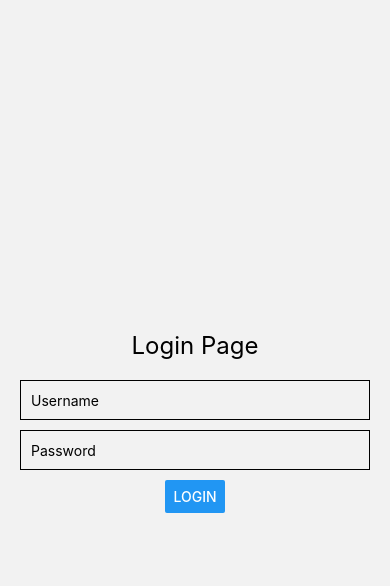
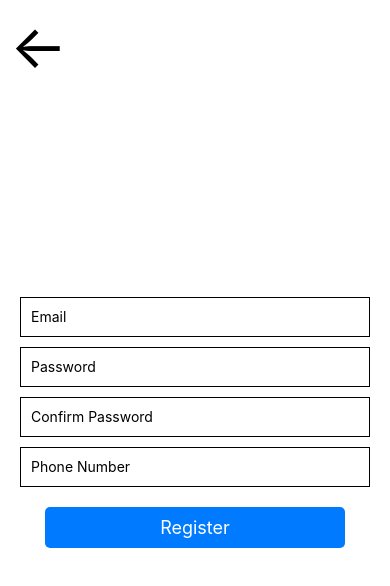
Before and after one commit to guilhermedu/IHC-PROJ, a React Native app in the folder IHC/: screen /Register in a window 390 px wide. Before the commit this address had no page. Shown: the top 586 px of the page. Built offline with nearby package versions, Linux system fonts and the light colour scheme.

Commit message:
login e register

```diff
--- a/IHC/navigation/AppNavigation.js
+++ b/IHC/navigation/AppNavigation.js
@@ -7,6 +7,7 @@ import ResultsScreen from '../screens/ResultsScreen';
 import TripDetailScreen from '../screens/TripDetailScreen';
 import AccountScreen from '../screens/AccountScreen';
 import TripsScreen from '../screens/TripsScreen';
+import RegisterScreen from '../screens/RegisterScreen';
 import { Ionicons } from '@expo/vector-icons';
 
 const Stack = createNativeStackNavigator();
@@ -39,6 +40,7 @@ function HomeTabs() {
 export default function AppNavigation() {
   return (
     <Stack.Navigator initialRouteName="Login" screenOptions={{ headerShown: false }}>
+      <Stack.Screen name="Register" component={RegisterScreen} />
       <Stack.Screen name="Login" component={LoginScreen} />
       <Stack.Screen name="Home" component={HomeTabs} />
       <Stack.Screen name="Results" component={ResultsScreen} options={{ headerShown: true }} />
--- a/IHC/package.json
+++ b/IHC/package.json
@@ -9,6 +9,7 @@
     "web": "expo start --web"
   },
   "dependencies": {
+    "@react-native-firebase/database": "^19.2.2",
     "@react-navigation/bottom-tabs": "^6.5.20",
     "@react-navigation/native-stack": "^6.9.26",
     "expo": "~50.0.14",
--- a/IHC/screens/AccountScreen.js
+++ b/IHC/screens/AccountScreen.js
@@ -3,10 +3,12 @@ import { View, Text, Button, TextInput } from 'react-native';
 import { styles } from '../styles/AppStyles';
 
 
-export default function AccountScreen({ navigation }) {
+export default function AccountScreen({ route }) {
+    const { username } = route.params ? route.params : { username: 'guest' };
     return (
         <View style={styles.container}>
           <Text>Account Page</Text>
+          <Text>Welcome, {username}!</Text>
         </View>
       );
 }
--- a/IHC/screens/LoginScreen.js
+++ b/IHC/screens/LoginScreen.js
@@ -1,37 +1,56 @@
 import React, { useState } from 'react';
-import { View, Text, Button, TextInput } from 'react-native';
+import { View, Text, Button, TextInput,Image,Pressable,TouchableOpacity } from 'react-native';
 import { styles } from '../styles/AppStyles';
+import logo from '../assets/logo.png';
 
 
 export default function LoginScreen({ navigation }) {
-    const [username, setUsername] = useState('');
+    const [identifier, setIdentifier] = useState('');
     const [password, setPassword] = useState('');
 
+
     function authenticate() {
-      if (username === 'admin' && password === '123') {
+      if ((identifier === 'admin'|| identifier === '960000000') && password === '123' || (identifier === 'MarcoSilva@ua.pt' || identifier ==='961111111') && password === '1' ) {
         navigation.replace('Home');
       } else {
-        alert('Incorrect username or password.');
+        alert('Incorrect email or password.');
       }
+
+    }
+
+    function register() {
+      // Navegue para a tela de registro ou faça algo quando o botão de registro for pressionado
+      navigation.replace('Register');
     }
 
     return (
       <View style={styles.container}>
-        <Text style={styles.title}>Login Page</Text>
+        <Image source={logo} style={styles.logo} />
+
         <TextInput
           style={styles.input}
-          placeholder="Username"
-          value={username}
-          onChangeText={setUsername}
+          placeholder="Email or phone number"
+          value={identifier}
+          onChangeText={setIdentifier}
         />
         <TextInput
           style={styles.input}
           placeholder="Password"
           value={password}
           onChangeText={setPassword}
-          secureTextEntry
+          secureTextEntry={true}
         />
-        <Button title="Login" onPress={authenticate} />
+        <TouchableOpacity onPress={authenticate} style={styles.button}>
+          <Text style={styles.buttonText}>Sign In</Text>
+        </TouchableOpacity>
+
+
+        <Pressable onPress={register} style={styles.button1}>
+          <Text style={styles.buttonText1}>Do you have Account? Register</Text>
+        </Pressable>
+
+
+
       </View>
     );
 
--- /dev/null
+++ b/IHC/screens/RegisterScreen.js
@@ -0,0 +1,56 @@
+import React, { useState } from 'react';
+import { View, Text, TextInput, TouchableOpacity } from 'react-native';
+import { registerStyles, styles } from '../styles/AppStyles';
+
+export default function RegisterScreen({ navigation }) {
+  const [email, setemail] = useState('');
+  const [password, setPassword] = useState('');
+  const [comfirmpassword, setComfirmPassword] = useState('');
+  const [phoneNumber, setPhoneNumber] = useState('');
+
+  function register() {
+    if (email === 'MarcoSilva@ua.pt' && password === '1' && comfirmpassword==='1' && phoneNumber ==='961111111') {
+      alert('User registered successfully.');
+      navigation.replace('Home');
+    } else {
+      alert('Please fill in all fields.');
+    }
+  }
+
+  return (
+    <View style={styles.container}>
+      <TouchableOpacity style={registerStyles.backButton} onPress={() => navigation.navigate("Login")}>
+        <Text style={registerStyles.backButtonText}>←</Text>
+      </TouchableOpacity>
+      <TextInput
+        style={styles.input}
+        placeholder="Email"
+        value={email}
+        onChangeText={setemail}
+      />
+      <TextInput
+        style={styles.input}
+        placeholder="Password"
+        value={password}
+        onChangeText={setPassword}
+        secureTextEntry={true}
+      />
+      <TextInput
+        style={styles.input}
+        placeholder="Confirm Password"
+        value={comfirmpassword}
+        onChangeText={setComfirmPassword}
+        secureTextEntry={true}
+      />
+      <TextInput
+        style={styles.input}
+        placeholder="Phone Number"
+        value={phoneNumber}
+        onChangeText={setPhoneNumber}
+        />
+      <TouchableOpacity onPress={register} style={styles.button}>
+        <Text style={styles.buttonText}>Register</Text>
+      </TouchableOpacity>
+    </View>
+  );
+}
--- a/IHC/styles/AppStyles.js
+++ b/IHC/styles/AppStyles.js
@@ -1,8 +1,9 @@
 // AppStyles.js
-import { StyleSheet } from 'react-native';
+import { Button, StyleSheet } from 'react-native';
 
 export const styles = StyleSheet.create({
     container: {
+        backgroundColor: '#fff',
         flex: 1,
         alignItems: 'center',
         justifyContent: 'center',
@@ -24,8 +25,50 @@ export const styles = StyleSheet.create({
         marginVertical: 5,
         borderWidth: 1,
         borderColor: '#ccc',
-    }
+    },
+    logo:{
+        width: 400,
+        height: 300,
+    },
+
+    button1: {
+        backgroundColor: '#ffffff',
+        padding: 20,
+        borderRadius: 5,
+        alignItems: 'center',
+    },
+      buttonText1: {
+        color: 'black',
+        fontSize: 14,
+
+    },
+
+    button: {
+        backgroundColor: '#007BFF',
+        padding: 10,
+        borderRadius: 5,
+        width:300,
+        marginTop: 10,
+      },
+    buttonText: {
+        color: 'white',
+        fontSize: 18,
+        textAlign: 'center',
+    },
+
 });
+
+export const registerStyles = StyleSheet.create({
+    backButton: {
+        position: 'absolute',
+        top: 10,
+        left: 10,
+    },
+    backButtonText: {
+        fontSize: 60,
+      },
+});
+
 
 export const resultsStyles = StyleSheet.create({
     card: {
@@ -121,6 +164,7 @@ export const resultsStyles = StyleSheet.create({
         fontWeight: 'bold',
         color: '#666',
     },
+
 });
 
 export const detailStyles = StyleSheet.create({
```
Also changed, not shown: IHC/assets/logo.png (added), 1 other file (tests, documents, lock files or other folders).
